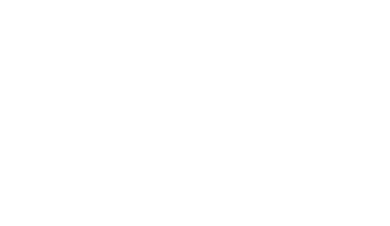
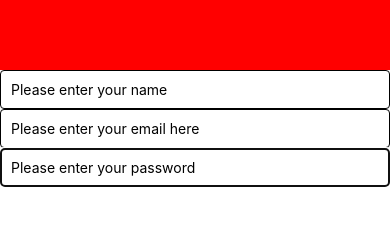
Before and after one commit to VerneriLop/ReactNativeUdemyCourse, a React Native app: screen / in a window 390 px wide. Shown: the part 530-756 px from the top of the page. Built offline with nearby package versions, Linux system fonts and the light colour scheme.

Commit message:
scrollview training

```diff
--- a/App.tsx
+++ b/App.tsx
@@ -1,3 +1,74 @@
+import React, {useState} from 'react';
+import {Image, SafeAreaView, ScrollView, TextInput} from 'react-native';
+
+const App = () => {
+  const [textValue, setTextValue] = useState('');
+  const [email, setEmail] = useState('');
+  const [passwordValue, setPasswordValue] = useState('');
+
+  return (
+    <SafeAreaView>
+      <ScrollView
+        onScroll={() => {
+          console.log('we are scrolling');
+        }}
+        contentContainerStyle={{backgroundColor: 'red', height: 600}}
+        showsVerticalScrollIndicator={false}
+        horizontal={true}
+        showsHorizontalScrollIndicator={false}>
+        <Image
+          source={require('./assets/images/cake.png')}
+          style={{height: 500, width: 500}}
+        />
+        <Image
+          source={require('./assets/images/cake.png')}
+          style={{height: 500, width: 500}}
+        />
+        <Image
+          source={require('./assets/images/cake.png')}
+          style={{height: 500, width: 500}}
+        />
+      </ScrollView>
+      <TextInput
+        style={{borderWidth: 1, padding: 10, borderRadius: 4}}
+        value={textValue}
+        onChangeText={value => {
+          console.log(value);
+          setTextValue(value);
+        }}
+        placeholder="Please enter your name"
+        autoFocus={true}
+      />
+      <TextInput
+        style={{borderWidth: 1, padding: 10, borderRadius: 4}}
+        value={email}
+        onChangeText={value => {
+          setEmail(value);
+        }}
+        placeholder="Please enter your email here"
+        autoFocus={true}
+        keyboardType="email-address"
+        returnKeyType="next" //done,go,search
+      />
+      <TextInput
+        style={{borderWidth: 1, padding: 10, borderRadius: 4}}
+        value={passwordValue}
+        onChangeText={value => {
+          console.log(value);
+          setPasswordValue(value);
+        }}
+        keyboardType="phone-pad" //default,numeric
+        secureTextEntry={true}
+        placeholder="Please enter your password"
+        autoFocus={true}
+      />
+    </SafeAreaView>
+  );
+};
+
+export default App;
+
+/*
 import React, {useState} from 'react';
 import {SafeAreaView, Image} from 'react-native';
 
@@ -26,6 +97,9 @@
 };
 
 export default App;
+*/
+
+//---------------------
 
 /*
 
```
